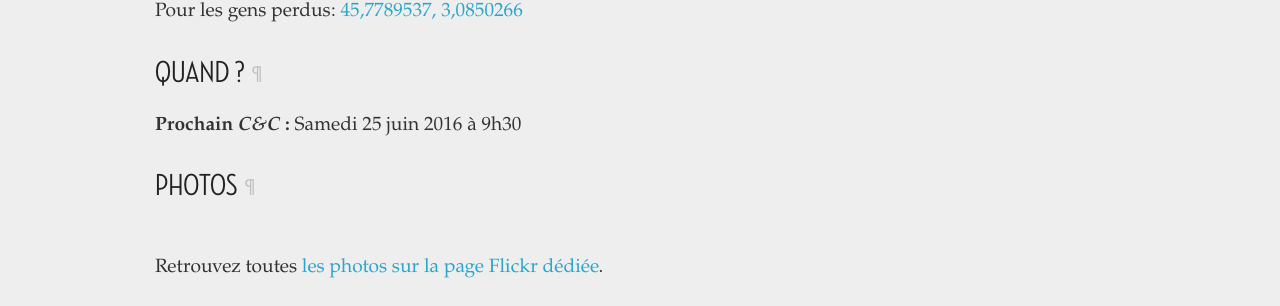
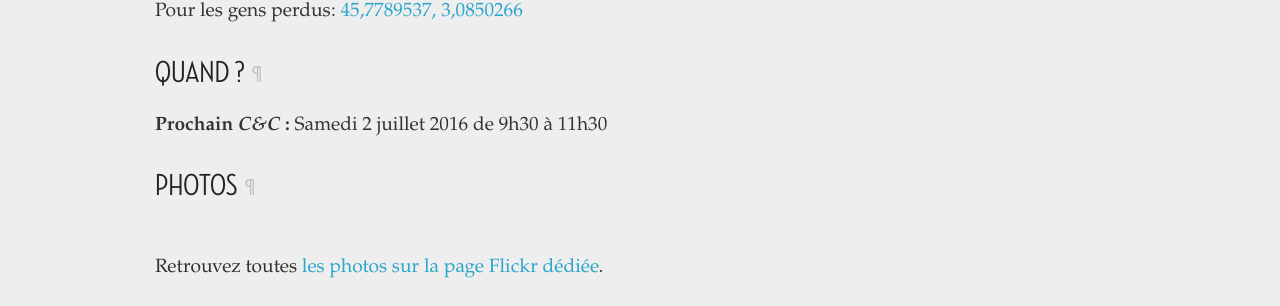
Before and after one commit to clermontech/clermontech.github.com, a Jekyll site: the page built from code-and-coffee.md, in a window 1280 px wide. Shown: the part 1556-1862 px from the top of the page. Built offline with Jekyll 4.4.1, drawn with Linux system fonts in a browser that asks for light colours.

Commit message:
Fix the date.

```diff
--- a/code-and-coffee.md
+++ b/code-and-coffee.md
@@ -53,4 +53,4 @@ Pour les gens perdus: [45,7789537, 3,0850266](http://www.openstreetmap.org/node/
 
 ## Quand ?
 
-**Prochain _C&C_ :** Samedi 25 juin 2016 à 9h30
+**Prochain _C&C_ :** Samedi 2 juillet 2016 de 9h30 à 11h30
```
